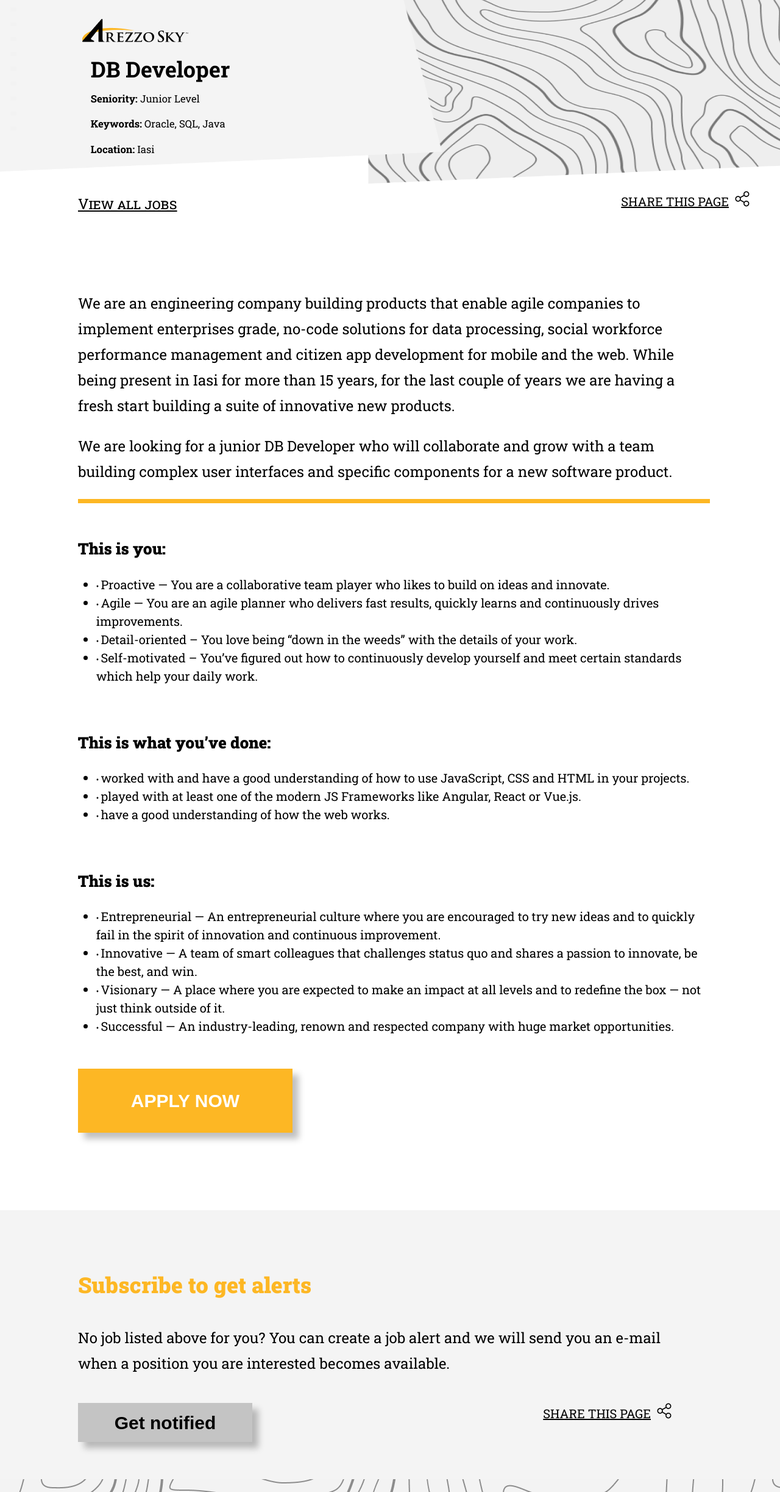
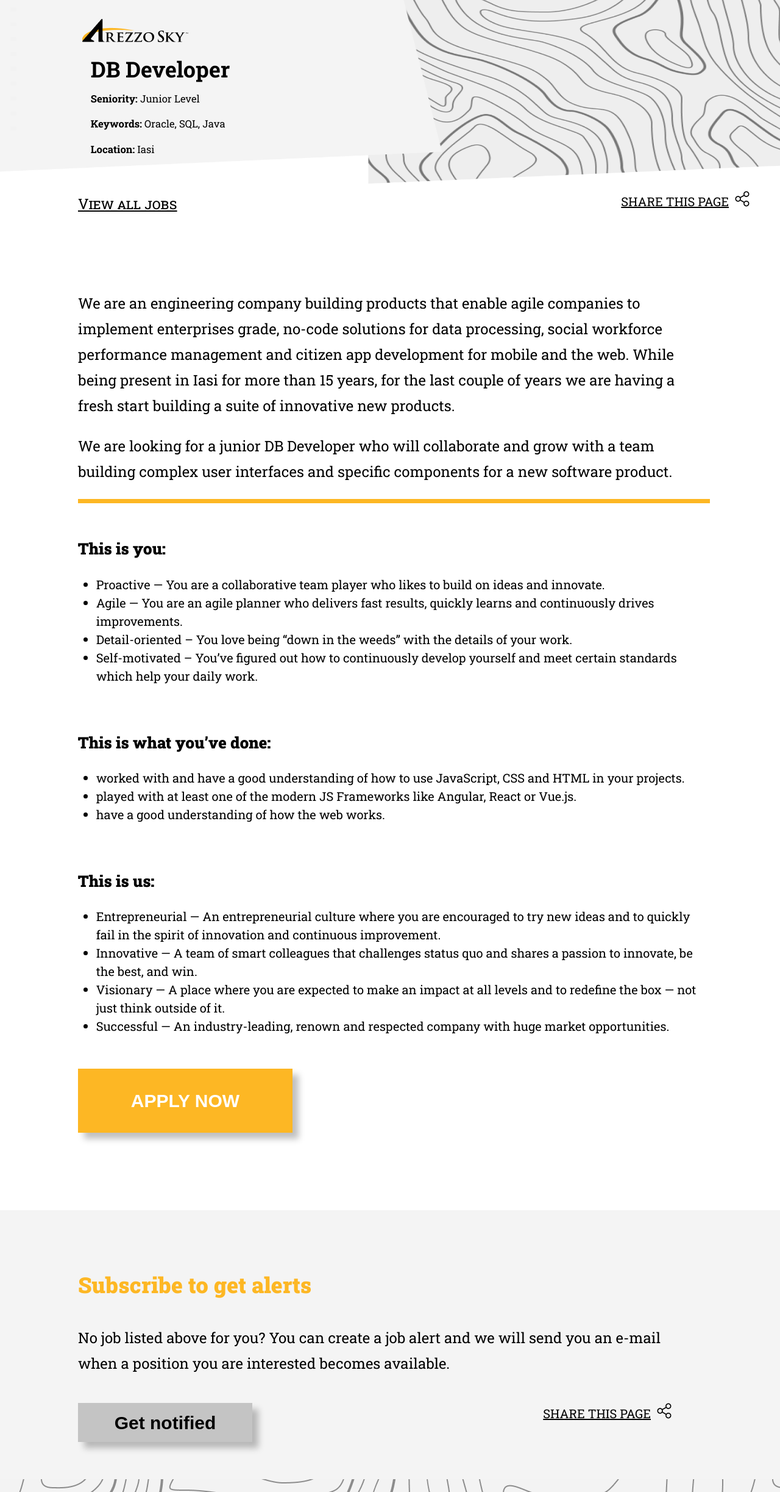
Before and after one commit to dhananjay-fe/dhananjay-fe.github.io, a Jekyll site: the page built from _jobs/database.md, in a window 1280 px wide. Shown: the whole page at 61% size. Built offline with Jekyll 4.4.1, drawn with Linux system fonts in a browser that asks for light colours.

Commit message:
Update main.css

```diff
--- a/assets/css/main.css
+++ b/assets/css/main.css
@@ -475,4 +475,3 @@ text-decoration: none;
     margin-left:-1%;
         list-style-type: disc;
 }
-.job-details-data2 > ul li:before{ content:"• "; font-size:10pt; }
```
